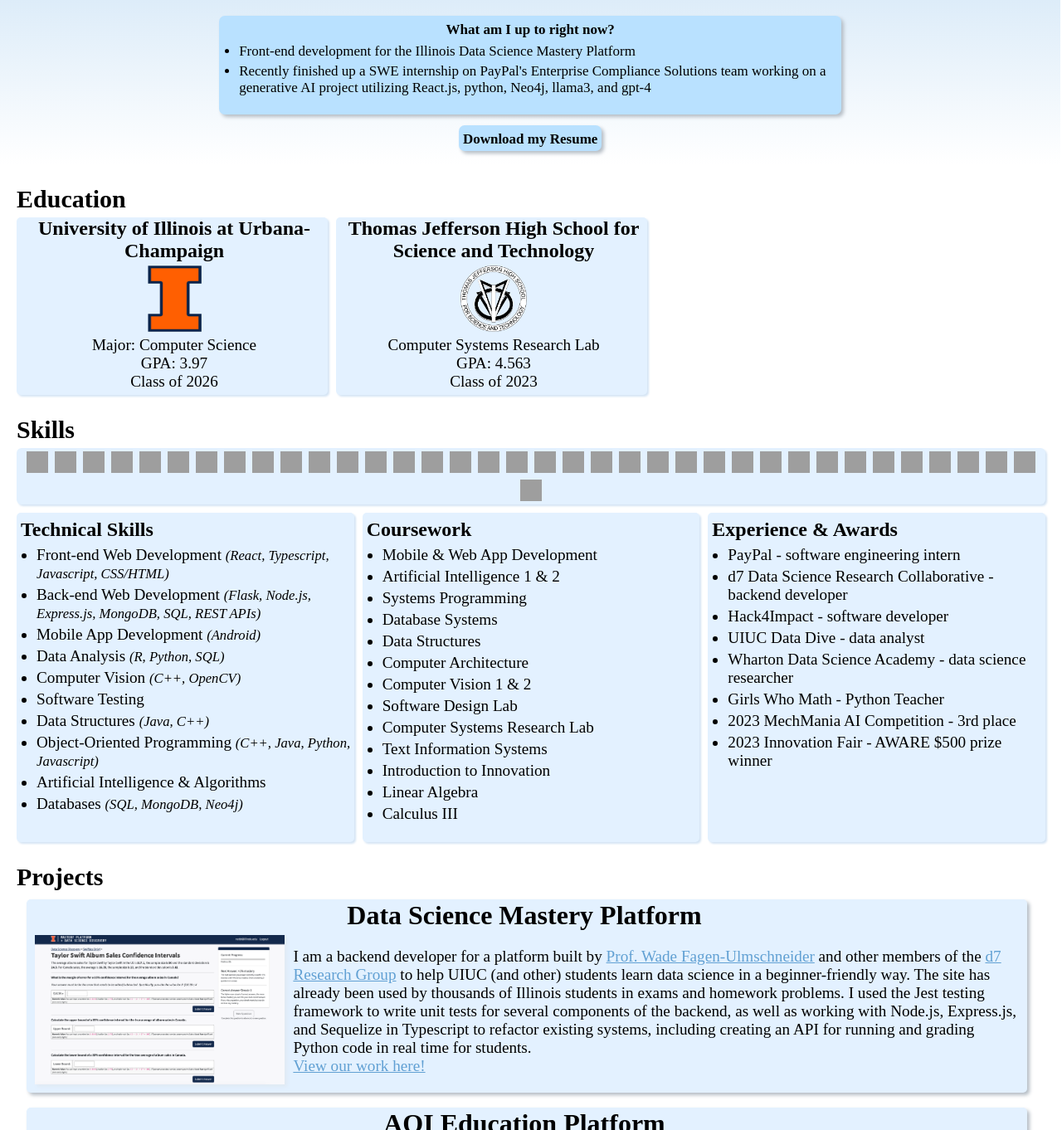
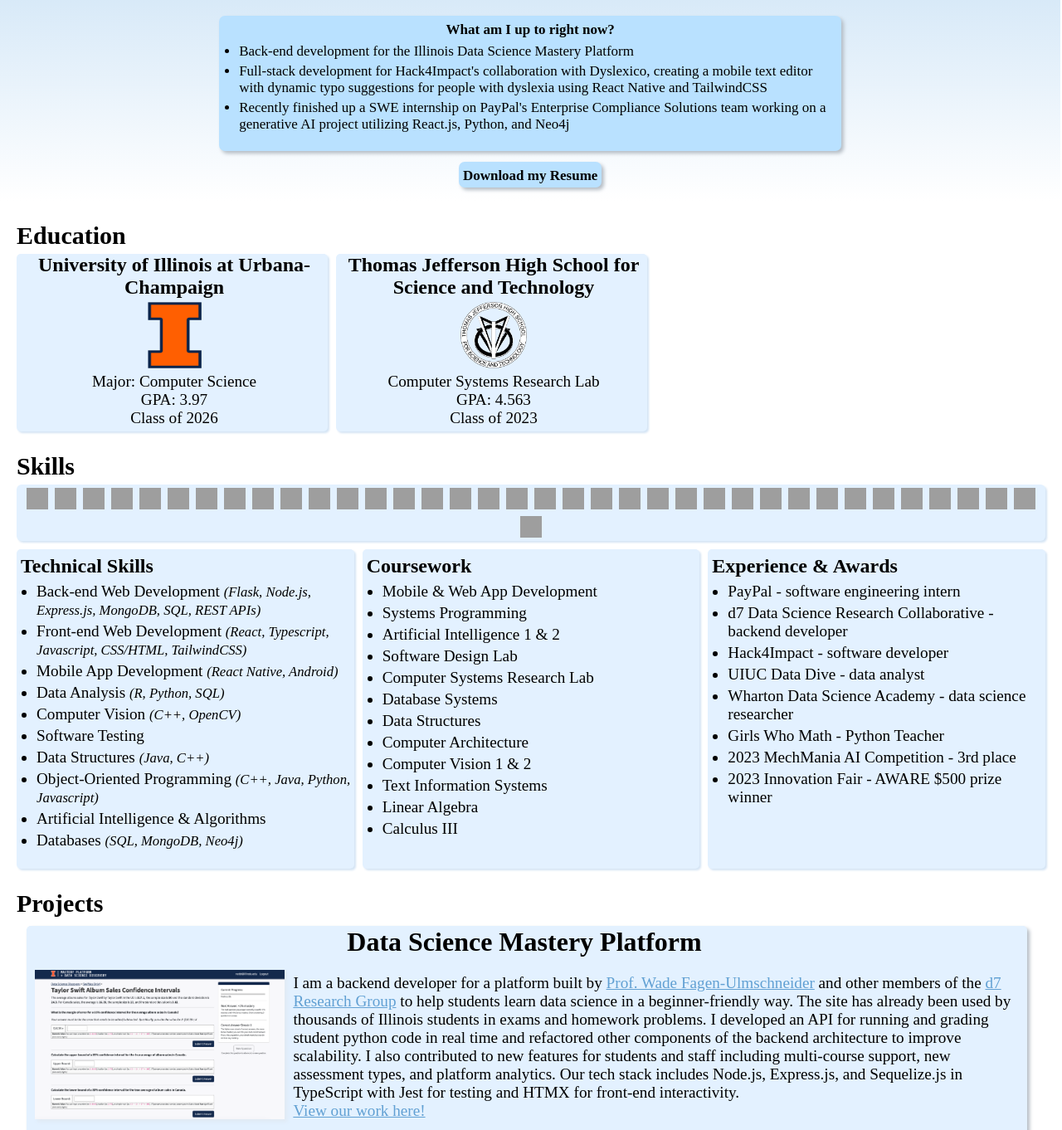
Before and after one commit to lrhyde/lrhyde.github.io, a plain HTML site: page index.html in a window 1280 px wide. Shown: the part 601-1963 px from the top of the page at 83% size. Drawn offline with Linux system fonts and the light colour scheme; grey boxes are pictures that could not be loaded; a web font is replaced by a local one.

Commit message:
(overdue) fa24 update

```diff
--- a/index.html
+++ b/index.html
@@ -16,8 +16,7 @@
       <div id="divider"></div>
       <h1>
         <div style="font-family:lobster;"><a href=http://github.com/lrhyde><i class="fa-brands fa-github"></i></a> |
-          Lauren
-          Hyde</div>
+          Lauren Hyde</div>
         <br>
       </h1>
     </div>
@@ -45,7 +44,7 @@
     <div id="coincontainer" class="show2">
       <div id="coin">
         <img src="imgs/fa23_prof.jpg" height="350px" width="350px" id="profimg" class="coinimg bg1">
-        <img src="imgs/IMG-7802.jpg" height="350px" width="350px" id="profimg" class="coinimg bg2">
+        <img src="imgs/IMG_4611.jpg" height="350px" width="350px" id="profimg" class="coinimg bg2">
       </div>
     </div>
     <div id="abouttext" class="show2">
@@ -57,8 +56,9 @@
         <div style="padding-bottom: 0px; margin-bottom: 0px; font-weight: bold;">What am I up to right now?</div>
         <div id="updatestext" style="text-align: left; margin-top: 0px; padding-top: 0px;">
           <ul>
-            <li>Front-end development for the Illinois Data Science Mastery Platform</li>
-            <li>Recently finished up a SWE internship on PayPal's Enterprise Compliance Solutions team working on a generative AI project utilizing React.js, python, Neo4j, llama3, and gpt-4</li>
+            <li>Back-end development for the Illinois Data Science Mastery Platform</li>
+            <li>Full-stack development for Hack4Impact's collaboration with Dyslexico, creating a mobile text editor with dynamic typo suggestions for people with dyslexia using React Native and TailwindCSS</li>
+            <li>Recently finished up a SWE internship on PayPal's Enterprise Compliance Solutions team working on a generative AI project utilizing React.js, Python, and Neo4j</li>
           </ul>
         </div>
       </div>
@@ -130,9 +130,9 @@
     <div id="oskills">
       <div id="title">Technical Skills</div>
       <ul>
-        <li>Front-end Web Development <span id="italic">(React, Typescript, Javascript, CSS/HTML)</span></li>
         <li>Back-end Web Development <span id="italic">(Flask, Node.js, Express.js, MongoDB, SQL, REST APIs)</span></li>
-        <li>Mobile App Development <span id="italic">(Android)</span></li>
+        <li>Front-end Web Development <span id="italic">(React, Typescript, Javascript, CSS/HTML, TailwindCSS)</span></li>
+        <li>Mobile App Development <span id="italic">(React Native, Android)</span></li>
         <li>Data Analysis <span id="italic">(R, Python, SQL)</span></li>
         <li>Computer Vision <span id="italic">(C++, OpenCV)</span></li>
         <li>Software Testing</li>
@@ -147,16 +147,15 @@
       <div id="title">Coursework</div>
       <ul>
         <li>Mobile & Web App Development</li>
+        <li>Systems Programming</li>
         <li>Artificial Intelligence 1 & 2</li>
-        <li>Systems Programming</li>
+        <li>Software Design Lab</li>
+        <li>Computer Systems Research Lab</li>
         <li>Database Systems</li>
         <li>Data Structures</li>
         <li>Computer Architecture</li>
         <li>Computer Vision 1 & 2</li>
-        <li>Software Design Lab</li>
-        <li>Computer Systems Research Lab</li>
         <li>Text Information Systems</li>
-        <li>Introduction to Innovation</li>
         <li>Linear Algebra</li>
         <li>Calculus III</li>
       </ul>
@@ -187,11 +186,12 @@
           <div id="divider"></div>
           <p>
             I am a backend developer for a platform built by <a href=https://waf.cs.illinois.edu/ target="_blank" id="inline">Prof. Wade Fagen-Ulmschneider</a>
-            and other members of the <a href="https://d7.cs.illinois.edu/visualizations/" target="_blank" id="inline">d7 Research Group</a> to help UIUC (and other) students learn data science in a beginner-friendly way. The site has
-            already been used by thousands of Illinois students in exams and homework problems.
-            I used the Jest testing framework to write unit tests for several components of the backend,
-            as well as working with Node.js, Express.js, and Sequelize in Typescript to refactor existing systems, including
-            creating an API for running and grading Python code in real time for students.<br><a href="https://mastery.cs.illinois.edu" target="_blank" id="inline">View our work here!</a></p>
+            and other members of the <a href="https://d7.cs.illinois.edu/visualizations/" target="_blank" id="inline">d7 Research Group</a> to help students learn data science in a beginner-friendly way. The site has
+            already been used by thousands of Illinois students in exams and homework problems. I developed an API for running and grading student python code in real time and
+            refactored other components of the backend architecture to improve scalability.
+            I also contributed to new features for students and staff including multi-course support, new assessment types,
+            and platform analytics.
+            Our tech stack includes Node.js, Express.js, and Sequelize.js in TypeScript with Jest for testing and HTMX for front-end interactivity. <br><a href="https://mastery.cs.illinois.edu" target="_blank" id="inline">View our work here!</a></p>
           <div id="divider">
           </div>
         </div>
@@ -230,7 +230,8 @@
             to issue LinkedIn credentials to students in Illinois coursework, recognizing their academic achievements.
             It is currently already used by several UIUC courses, and our work focuses on expanding the platform to scale to many different classes
             and a better user experience for instructors. To accommodate this, we automated several different stages of the badge
-            issuing process using Express.js, Node.js, and HTML/HBS.<br><a href="https://d7.cs.illinois.edu/projects/microcredentials-at-illinois/" target="_blank" id="inline">Learn more about this project here</a>
+            issuing process using Express.js, Node.js, and HTML/HBS. Our work was presented at the
+            2024 Illinois Undergraduate Research Symposium.<br><a href="https://d7.cs.illinois.edu/projects/microcredentials-at-illinois/" target="_blank" id="inline">Learn more about this project here</a>
           </p>
           <div id="divider">
           </div>
@@ -292,8 +293,7 @@
             SpotifAI is a website I designed as a personal project to display Spotify's listening history statistics
             from a user's account.
             For any user, the website will display the user's playlists (along with the author and number of songs) and
-            their
-            respective top 3 artists, as well as the user's
+            their respective top 3 artists, as well as the user's
             50 top artists, songs, and recently played songs. The website can also play "preview" clips of the user's
             top 3 songs. All of this data is available for multiple time periods, and the user can navigate between these periods using a dropdown menu.
             I created this app using HTML, CSS, and Javascript with the Spotify API.<br>View the <a href="https://github.com/lrhyde/spotifai2" target="_blank" id="inline">GitHub Repo</a></p>
--- a/script.js
+++ b/script.js
@@ -4,7 +4,6 @@ const typingEffectLoop = {
       "I'm Lauren, a full-stack developer",
       "n Illini",
       " software engineer",
-      " PayPal intern!",
     ],
 
     index: 0,
@@ -65,7 +64,7 @@ const typingEffectLoop = {
         this.index = (this.index + 1) % this.textArray.length;
         delta = 500;
       }
-      else if (this.isDeleting && this.text == "I'm Lauren, a" && (this.index==1 || this.index==2 || this.index==3)){
+      else if (this.isDeleting && this.text == "I'm Lauren, a" && (this.index==1 || this.index==2)){
         this.isDeleting = false;
         this.index = (this.index + 1) % this.textArray.length;
         delta = 500;
```
Also changed, not shown: imgs/IMG_4611.jpg (added), 1 other file.
